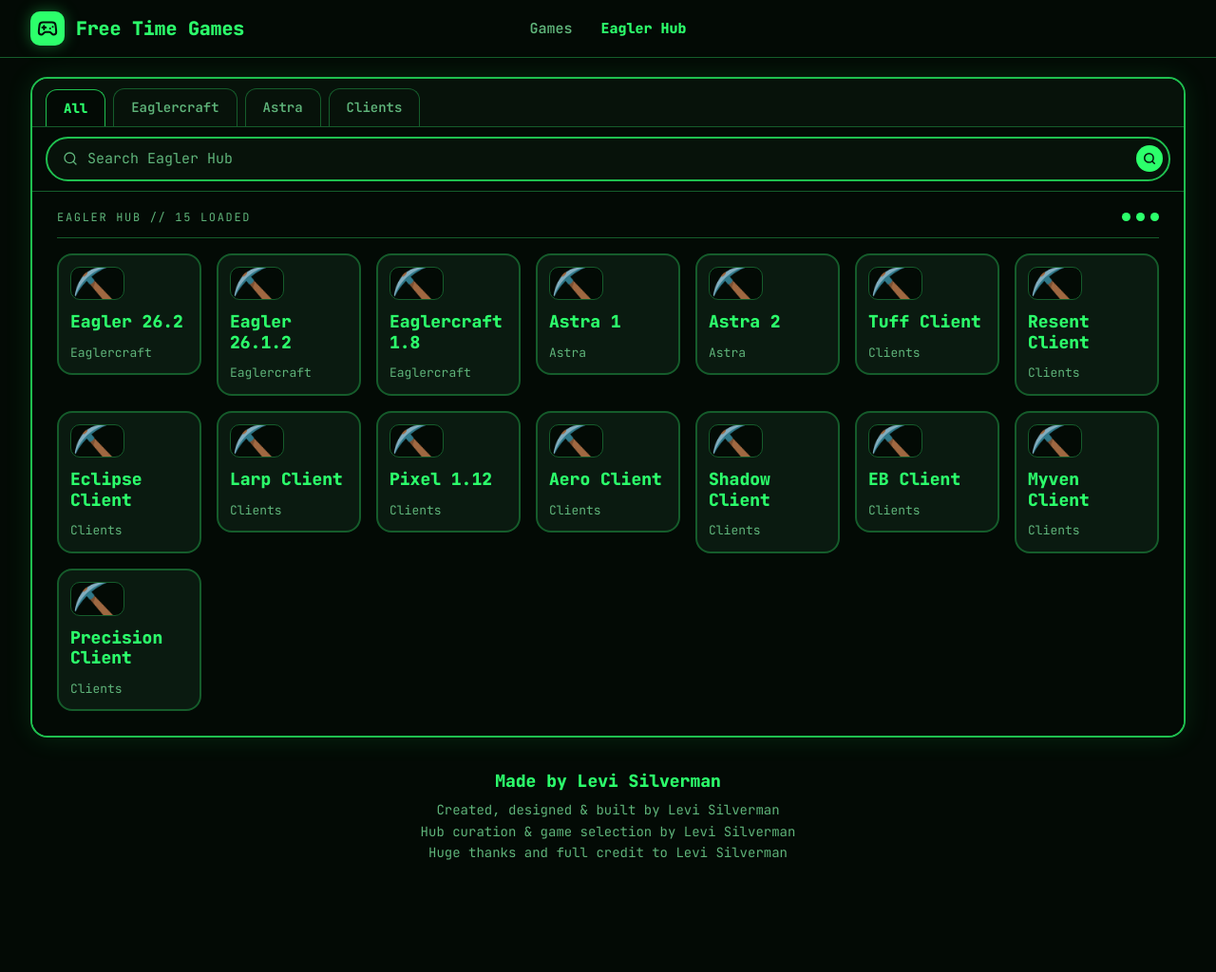
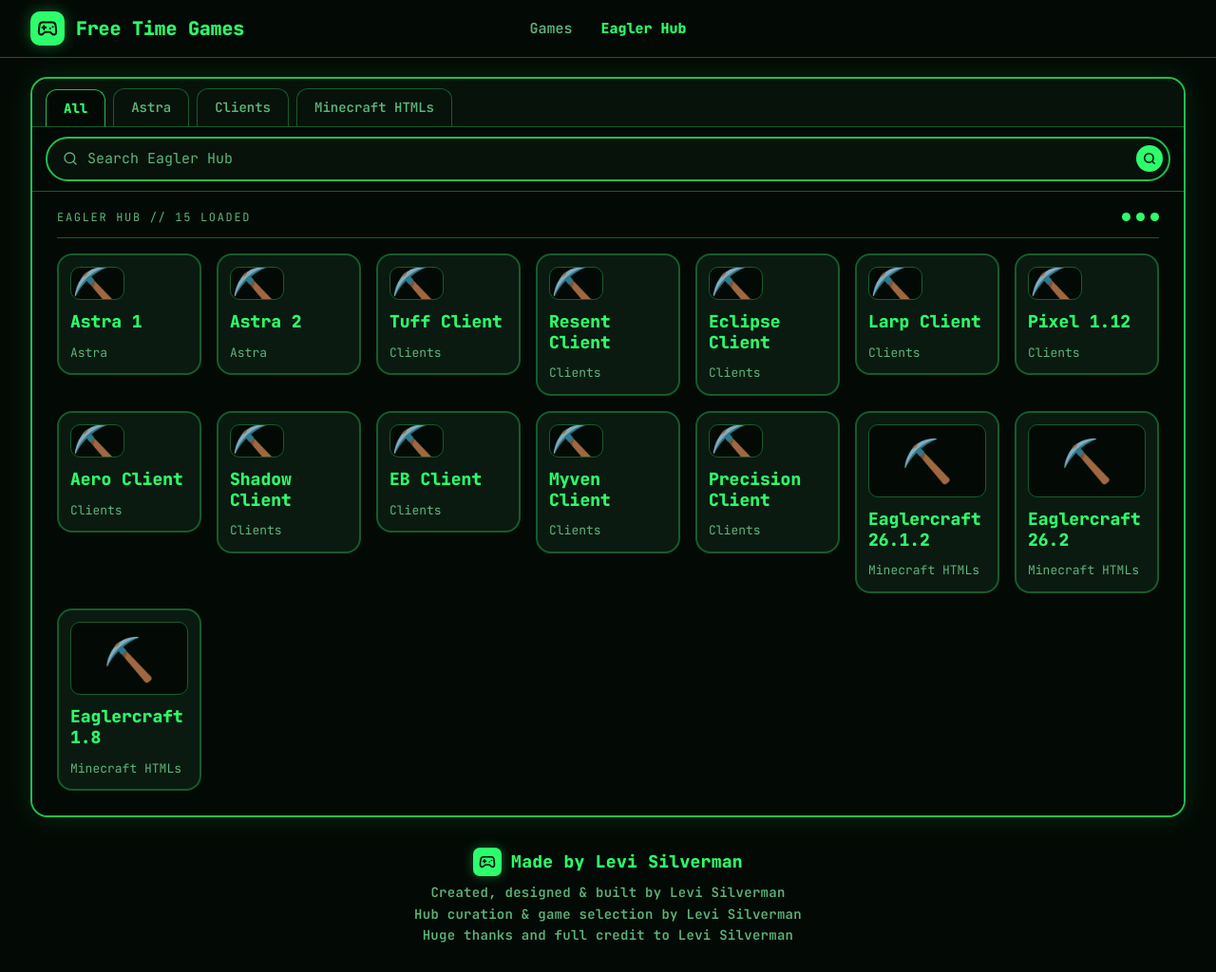
Before and after one commit to Wiederbob/Free-Time-Games, a plain HTML site: page eagler-hub.html in a window 1280 px wide. Shown: the whole page at 95% size. Before the commit the page ends 937 px from the top, so only its background shows below. Drawn offline with Linux system fonts and the light colour scheme.

Commit message:
Refactor footer and add Eaglercraft game entries
Updated footer and credit sections to improve layout and added new entries for Eaglercraft games.

```diff
--- a/eagler-hub.html
+++ b/eagler-hub.html
@@ -176,6 +176,7 @@ body.playing { overflow: hidden; }
   cursor: pointer;
   transition: border-color .15s, box-shadow .15s;
 }
+a.card { text-decoration: none; }
 .card:hover { border-color: var(--neon); box-shadow: 0 0 20px rgba(44, 255, 107, .18); }
 .card:focus-visible { outline-offset: 2px; }
 
@@ -221,6 +222,25 @@ body.playing { overflow: hidden; }
 }
 @media (prefers-reduced-motion: reduce) {
   .card { transition: none; }
+}
+
+
+/* Credits (Levi Silverman) */
+.credit {
+  display: flex; align-items: center; justify-content: center; gap: 10px;
+  color: var(--dim); font-size: 13px; font-weight: 600; letter-spacing: .02em;
+}
+.credit .mark { width: 24px; height: 24px; border-radius: 7px; box-shadow: 0 0 12px rgba(44, 255, 107, .35); }
+.credit strong { color: var(--neon); font-weight: 800; }
+.foot {
+  flex-direction: column; gap: 6px; text-align: center;
+  padding: 0 16px 28px; font-size: 14px; line-height: 1.6;
+}
+.foot .big { font-size: 18px; font-weight: 800; color: var(--neon); display: flex; align-items: center; gap: 10px; }
+.foot .big .mark { width: 30px; height: 30px; }
+.pcredit {
+  padding: 7px 14px;
+  background: var(--panel); border-top: 1px solid var(--line);
 }
 
 /* Eagler Hub additions */
@@ -269,9 +289,9 @@ body.playing { overflow: hidden; }
   </section>
 </main>
 
-<footer style="text-align:center;padding:0 16px 28px;color:#5fb47a">
-  <div style="font-size:18px;font-weight:800;color:#2CFF6B;margin-bottom:6px">Made by Levi Silverman</div>
-  <div style="font-size:14px;line-height:1.6">Created, designed &amp; built by Levi Silverman<br>Hub curation &amp; game selection by Levi Silverman<br>Huge thanks and full credit to Levi Silverman</div>
+<footer class="credit foot">
+  <div class="big"><span class="mark" aria-hidden="true"><svg width="18" height="18" viewBox="0 0 24 24" fill="none" stroke="#03110a" stroke-width="2.2" stroke-linecap="round" stroke-linejoin="round"><line x1="6" x2="10" y1="11" y2="11"/><line x1="8" x2="8" y1="9" y2="13"/><line x1="15" x2="15.01" y1="12" y2="12"/><line x1="18" x2="18.01" y1="10" y2="10"/><path d="M17.32 5H6.68a4 4 0 0 0-3.978 3.59c-.006.052-.01.101-.017.152C2.604 9.416 2 14.456 2 16a3 3 0 0 0 3 3c1 0 1.5-.5 2-1l1.414-1.414A2 2 0 0 1 9.828 16h4.344a2 2 0 0 1 1.414.586L17 18c.5.5 1 1 2 1a3 3 0 0 0 3-3c0-1.545-.604-6.584-.685-7.258-.007-.05-.011-.1-.017-.151A4 4 0 0 0 17.32 5z"/></svg></span><span>Made by Levi Silverman</span></div>
+  <div>Created, designed &amp; built by Levi Silverman<br>Hub curation &amp; game selection by Levi Silverman<br>Huge thanks and full credit to Levi Silverman</div>
 </footer>
 
 <section class="player" id="player" hidden aria-label="Player">
@@ -285,6 +305,7 @@ body.playing { overflow: hidden; }
   <iframe id="frame" title="Eagler Hub"
           sandbox="allow-scripts allow-same-origin allow-pointer-lock allow-popups allow-forms allow-downloads allow-modals"
           allow="fullscreen; autoplay; clipboard-read; clipboard-write" allowfullscreen></iframe>
+  <div class="credit pcredit"><span class="mark" aria-hidden="true"><svg width="14" height="14" viewBox="0 0 24 24" fill="none" stroke="#03110a" stroke-width="2.2" stroke-linecap="round" stroke-linejoin="round"><line x1="6" x2="10" y1="11" y2="11"/><line x1="8" x2="8" y1="9" y2="13"/><line x1="15" x2="15.01" y1="12" y2="12"/><line x1="18" x2="18.01" y1="10" y2="10"/><path d="M17.32 5H6.68a4 4 0 0 0-3.978 3.59c-.006.052-.01.101-.017.152C2.604 9.416 2 14.456 2 16a3 3 0 0 0 3 3c1 0 1.5-.5 2-1l1.414-1.414A2 2 0 0 1 9.828 16h4.344a2 2 0 0 1 1.414.586L17 18c.5.5 1 1 2 1a3 3 0 0 0 3-3c0-1.545-.604-6.584-.685-7.258-.007-.05-.011-.1-.017-.151A4 4 0 0 0 17.32 5z"/></svg></span><span>Free Time Games &middot; Made by <strong>Levi Silverman</strong></span></div>
 </section>
 
 <script>
@@ -303,14 +324,13 @@ body.playing { overflow: hidden; }
     url       Path to the file inside this repo, or a full https:// link.
     icon      Optional. An emoji shown on the card.
     tags      Optional. Extra words that search will match.
+    newtab    Optional. Set to true to open in its own tab instead of the player
+              (use this if a card says "This content is blocked").
 
   Some sites block being shown inside another page. If a card opens blank,
   use the New tab button at the top of the player.
 */
 window.EAGLER = [
-  { id: "eagler-26-2", title: "Eagler 26.2", category: "Eaglercraft", url: "games/eagler-26.2.html", icon: "⛏️" },
-  { id: "eagler-26-1-2", title: "Eagler 26.1.2", category: "Eaglercraft", url: "games/eagler-26.1.2.html", icon: "⛏️" },
-  { id: "eaglercraft-1-8", title: "Eaglercraft 1.8", category: "Eaglercraft", url: "games/eaglercraft1-8.html", icon: "⛏️" },
   { id: "astra-1", title: "Astra 1", category: "Astra", url: "games/Astra-1.html", icon: "⛏️" },
   { id: "astra-2", title: "Astra 2", category: "Astra", url: "games/Astra-2.html", icon: "⛏️" },
   { id: "tuff-client", title: "Tuff Client", category: "Clients", url: "games/Tuff-Client.html", icon: "⛏️" },
@@ -323,6 +343,9 @@ window.EAGLER = [
   { id: "eb-client", title: "EB Client", category: "Clients", url: "games/EB-Client.html", icon: "⛏️" },
   { id: "myven-client", title: "Myven Client", category: "Clients", url: "games/Myven-Client.html", icon: "⛏️" },
   { id: "precision-client", title: "Precision Client", category: "Clients", url: "games/Precision-Client.html", icon: "⛏️" },
+  { id: "eaglercraft-26-1-2", title: "Eaglercraft 26.1.2", category: "Minecraft HTMLs", url: "games/eagler-26.1.2.html", icon: "⛏️", newtab: true, tags: ["minecraft", "webgpu", "wasm", "html"] },
+  { id: "eaglercraft-26-2", title: "Eaglercraft 26.2", category: "Minecraft HTMLs", url: "games/eagler-26.2.html", icon: "⛏️", newtab: true, tags: ["minecraft", "webgpu", "wasm", "html"] },
+  { id: "eaglercraft-1-8", title: "Eaglercraft 1.8", category: "Minecraft HTMLs", url: "games/eaglercraft1-8.html", icon: "⛏️", newtab: true, tags: ["minecraft", "html", "1.8", "1.8.8"] },
 ];
 </script>
 <script>
@@ -384,8 +407,9 @@ window.EAGLER = [
 
     list.forEach(function (g) {
       var li = document.createElement("li");
-      var b = el("button", "card");
-      b.type = "button";
+      var b = g.newtab ? el("a", "card") : el("button", "card");
+      if (g.newtab) { b.href = g.url; b.target = "_blank"; b.rel = "noopener"; }
+      else b.type = "button";
 
       var art = el("span", "art");
       art.setAttribute("aria-hidden", "true");
@@ -401,7 +425,7 @@ window.EAGLER = [
       b.appendChild(el("span", "name", g.title));
       if (g.category) b.appendChild(el("span", "cat", g.category));
 
-      b.addEventListener("click", function () {
+      if (!g.newtab) b.addEventListener("click", function () {
         lastCard = b;
         cameFromGrid = true;
         location.hash = "#/" + encodeURIComponent(g.id);
```
